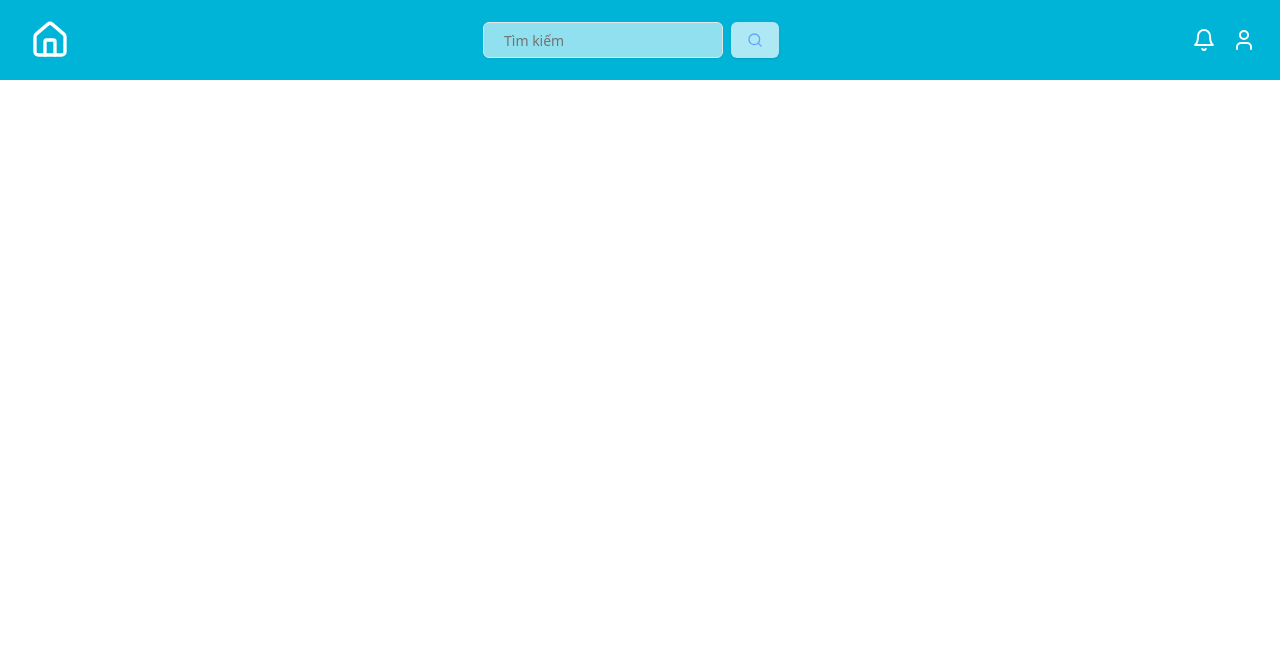
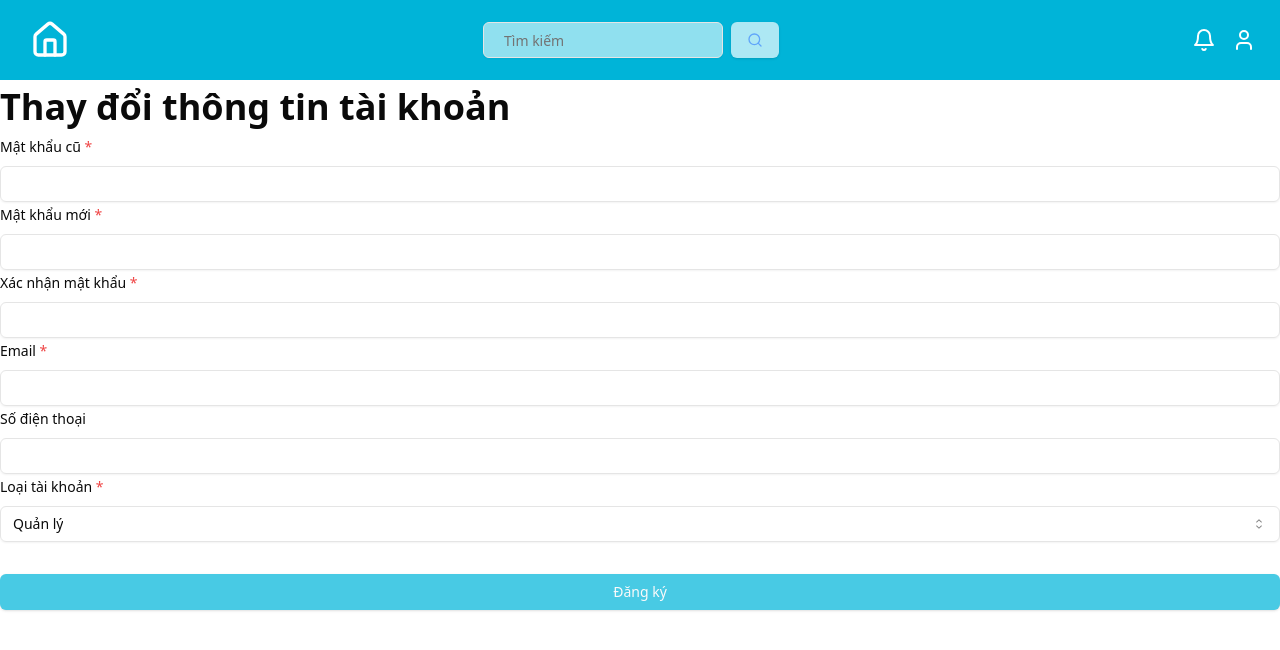
Before and after one commit to veryloooong/flat-management-app, a React (Vite) app: page /dashboard/account/edit in a window 1280 px wide. Shown: the top 650 px of the page. Built offline with nearby package versions, Linux system fonts and the light colour scheme.

Commit message:
add account page

```diff
--- a/src/routes/dashboard/_layout.tsx
+++ b/src/routes/dashboard/_layout.tsx
@@ -49,7 +49,7 @@ function DashboardLayoutPage(): JSX.Element {
             {/* Dropdown Menu */}
             {isMenuOpen && (
               <div className="absolute right-0 mt-2 w-48 bg-white rounded-md shadow-lg py-2 z-10">
-                <Link to="/account/edit" className="block px-4 py-2 text-sm text-gray-700 hover:bg-gray-100">
+                <Link to="/dashboard/account" className="block px-4 py-2 text-sm text-gray-700 hover:bg-gray-100">
                   Xem thông tin tài khoản
                 </Link>
                 <Link to="/dashboard/account/edit" className="block px-4 py-2 text-sm text-gray-700 hover:bg-gray-100">
@@ -71,12 +71,8 @@ function DashboardLayoutPage(): JSX.Element {
           </div>
         </div>
 
-        {/* <Link to="/login" className = 'ml-auto'>
-          <Button className='border-2 bg-main-palette-4 p-2'>
-            login page
-          </Button>
-        </Link> */}
       </div>
+      <Outlet/>
     </div>
 
 
--- a/src/routes/dashboard/_layout/account/edit.tsx
+++ b/src/routes/dashboard/_layout/account/edit.tsx
@@ -1,9 +1,224 @@
 import { createFileRoute } from '@tanstack/react-router'
+import { Fragment } from 'react'
 
-function EditAccountPage(): JSX.Element {
-  return <div>Hello /dashboard/account/edit!</div>
+import { zodResolver } from '@hookform/resolvers/zod'
+import { useForm } from 'react-hook-form'
+import { z } from 'zod'
+
+import { Button } from '@/components/ui/button'
+import {
+  Form,
+  FormControl,
+  FormField,
+  FormItem,
+  FormLabel,
+  FormMessage,
+} from '@/components/ui/form'
+import { Input } from '@/components/ui/input'
+import {
+  Select,
+  SelectContent,
+  SelectItem,
+  SelectTrigger,
+  SelectValue,
+} from '@/components/ui/select'
+
+const registerFormSchema = z
+  .object({
+    username: z
+      .string()
+      .toLowerCase()
+      .max(32, 'Tên đăng nhập không được dài quá 32 ký tự')
+      .regex(
+        /^[a-zA-Z0-9_]+$/,
+        'Tên đăng nhập chỉ được chứa ký tự chữ cái, chữ số và dấu gạch dưới',
+      )
+      .refine((data) => {
+        // Username must not be only numbers
+        return !/^\d+$/.test(data)
+      }, 'Tên đăng nhập không được chỉ chứa ký tự số')
+      .refine((data) => {
+        // Username must not be only underscores
+        return !/^_+$/.test(data)
+      }, 'Tên đăng nhập không được chỉ chứa dấu gạch dưới')
+      .refine((data) => {
+        // Username must not be reserved
+        return !['admin', 'root', 'superuser'].includes(data)
+      }, 'Tên đăng nhập không hợp lệ'),
+    password: z
+      .string()
+      .min(8, 'Mật khẩu phải chứa ít nhất 8 ký tự')
+      .refine((value) => {
+        // Password must contain at least one uppercase letter
+        return /[A-Z]/.test(value)
+      }, 'Mật khẩu phải chứa ít nhất một chữ cái viết hoa')
+      .refine((value) => {
+        // Password must contain at least one lowercase letter
+        return /[a-z]/.test(value)
+      }, 'Mật khẩu phải chứa ít nhất một chữ cái viết thường')
+      .refine((value) => {
+        // Password must contain at least one number
+        return /[0-9]/.test(value)
+      }, 'Mật khẩu phải chứa ít nhất một chữ số')
+      .refine((value) => {
+        // Password must contain at least one special character
+        return /[!@#$%^&*()_+\-=\[\]{};':"\\|,.<>\/?]/.test(value)
+      }, 'Mật khẩu phải chứa ít nhất một ký tự đặc biệt'),
+    confirmPassword: z.string().min(8, 'Mật khẩu phải chứa ít nhất 8 ký tự'),
+    email: z.string().email('Email không hợp lệ'),
+    phone: z.string(),
+    type: z.enum(['manager', 'tenant']),
+  })
+  .refine((data) => data.password === data.confirmPassword, {
+    message: 'Mật khẩu xác nhận không khớp',
+    path: ['confirmPassword'],
+  })
+
+function RegisterPage(): JSX.Element {
+  const form = useForm<z.infer<typeof registerFormSchema>>({
+    resolver: zodResolver(registerFormSchema),
+    defaultValues: {
+      username: '',
+      password: '',
+      confirmPassword: '',
+      email: '',
+      phone: '',
+      type: 'manager',
+    },
+  })
+
+  function onSubmit(data: z.infer<typeof registerFormSchema>) {
+    console.log(data)
+  }
+
+  return (
+    <Fragment>
+      <h1>Thay đổi thông tin tài khoản</h1>
+
+      <Form {...form}>
+        <form onSubmit={form.handleSubmit(onSubmit)} className="flex flex-col">
+          <FormField
+            name="password"
+            control={form.control}
+            render={({ field }) => (
+              <FormItem>
+                <FormLabel>
+                  Mật khẩu cũ <span className="text-red-500">*</span>
+                </FormLabel>
+                <FormControl>
+                  <Input type="password" {...field} required />
+                </FormControl>
+                <FormMessage>
+                  {form.formState.errors.password?.message}
+                </FormMessage>
+              </FormItem>
+            )}
+          />
+          <FormField
+            name="password"
+            control={form.control}
+            render={({ field }) => (
+              <FormItem>
+                <FormLabel>
+                  Mật khẩu mới <span className="text-red-500">*</span>
+                </FormLabel>
+                <FormControl>
+                  <Input type="password" {...field} required />
+                </FormControl>
+                <FormMessage>
+                  {form.formState.errors.password?.message}
+                </FormMessage>
+              </FormItem>
+            )}
+          />
+          <FormField
+            name="confirmPassword"
+            control={form.control}
+            render={({ field }) => (
+              <FormItem>
+                <FormLabel>
+                  Xác nhận mật khẩu <span className="text-red-500">*</span>
+                </FormLabel>
+                <FormControl>
+                  <Input type="password" {...field} required />
+                </FormControl>
+                <FormMessage>
+                  {form.formState.errors.confirmPassword?.message}
+                </FormMessage>
+              </FormItem>
+            )}
+          />
+          <FormField
+            name="email"
+            control={form.control}
+            render={({ field }) => (
+              <FormItem>
+                <FormLabel>
+                  Email <span className="text-red-500">*</span>
+                </FormLabel>
+                <FormControl>
+                  <Input type="email" {...field} required />
+                </FormControl>
+                <FormMessage>
+                  {form.formState.errors.email?.message}
+                </FormMessage>
+              </FormItem>
+            )}
+          />
+          <FormField
+            name="phone"
+            control={form.control}
+            render={({ field }) => (
+              <FormItem>
+                <FormLabel>Số điện thoại</FormLabel>
+                <FormControl>
+                  <Input {...field} required />
+                </FormControl>
+                <FormMessage>
+                  {form.formState.errors.phone?.message}
+                </FormMessage>
+              </FormItem>
+            )}
+          />
+          <FormField
+            name="type"
+            control={form.control}
+            render={({ field }) => (
+              <FormItem>
+                <FormLabel>
+                  Loại tài khoản <span className="text-red-500">*</span>
+                </FormLabel>
+                <Select
+                  onValueChange={field.onChange}
+                  defaultValue={field.value}
+                >
+                  <FormControl>
+                    <SelectTrigger>
+                      <SelectValue placeholder="Chọn loại tài khoản" />
+                    </SelectTrigger>
+                  </FormControl>
+                  <SelectContent>
+                    <SelectItem value="manager">Quản lý</SelectItem>
+                    <SelectItem value="tenant">Hộ dân</SelectItem>
+                  </SelectContent>
+                </Select>
+                <FormMessage>{form.formState.errors.type?.message}</FormMessage>
+              </FormItem>
+            )}
+          />
+
+          <Button
+            type="submit"
+            className="bg-main-palette-4 hover:bg-main-palette-5 mt-8"
+          >
+            Đăng ký
+          </Button>
+        </form>
+      </Form>
+    </Fragment>
+  )
 }
 
 export const Route = createFileRoute('/dashboard/_layout/account/edit')({
-  component: EditAccountPage,
+  component: RegisterPage,
 })
--- a/src/routes/dashboard/_layout/account/index.tsx
+++ b/src/routes/dashboard/_layout/account/index.tsx
@@ -1,7 +1,68 @@
 import { createFileRoute } from '@tanstack/react-router'
 
 function AccountPage(): JSX.Element {
-  return <div>Hello /dashboard/account/!</div>
+  return (
+    <div className="flex justify-center items-center min-h-screen bg-gray-100">
+      <div className="flex w-[36rem] rounded-lg bg-white shadow-lg p-6">
+
+        {/* Phần hình ảnh ở bên trái */}
+        <div className="flex-shrink-0">
+          <img
+            src="https://via.placeholder.com/80" // Thay link này bằng link hình ảnh của bạn
+            alt="User Avatar"
+            className="rounded-full w-32 h-32"
+          />
+        </div>
+
+        {/* Phần thông tin khách hàng và form ở bên phải */}
+        <div className="ml-6 flex flex-col justify-center w-full">
+          <h2 className="text-xxl font-semibold">Tên khách hàng</h2>
+          <p className="text-xl text-gray-500">Phòng bao nhiêu</p>
+
+          {/* Form input for Review Title */}
+          <div className="w-full mt-4">
+            <label htmlFor="review-title" className="block text-sm font-medium text-gray-700">
+              Review title
+            </label>
+            <input
+              type="text"
+              id="review-title"
+              placeholder="Example: Easy to use"
+              className="mt-1 block w-full px-3 py-2 border border-gray-300 rounded-lg shadow-sm focus:outline-none focus:ring-indigo-500 focus:border-indigo-500 sm:text-sm"
+            />
+          </div>
+
+          {/* Thông tin đánh giá */}
+          <div className="flex space-x-4 mt-4">
+            <div className="flex items-center">
+              <span className="text-gray-600">⭐</span>
+              <span className="ml-2 text-sm">4.7 Rating</span>
+            </div>
+            <div className="flex items-center">
+              <span className="text-gray-600">👥</span>
+              <span className="ml-2 text-sm">4,447 Reviews</span>
+            </div>
+            <div className="flex items-center">
+              <span className="text-gray-600">🎓</span>
+              <span className="ml-2 text-sm">478 Students</span>
+            </div>
+          </div>
+
+          <p className="text-center text-sm text-gray-600 mt-4">
+            David Grant has been making video games for a living for more than 14
+            years as a Designer, Producer, Creative Director, and Executive
+            Producer, creating games for console, mobile, PC and Facebook.
+          </p>
+
+          <button className="mt-4 px-4 py-2 bg-blue-500 text-white rounded-full text-sm">
+            Show more
+          </button>
+        </div>
+      </div>
+    </div>
+  )
+
+
 }
 
 export const Route = createFileRoute('/dashboard/_layout/account/')({
```
